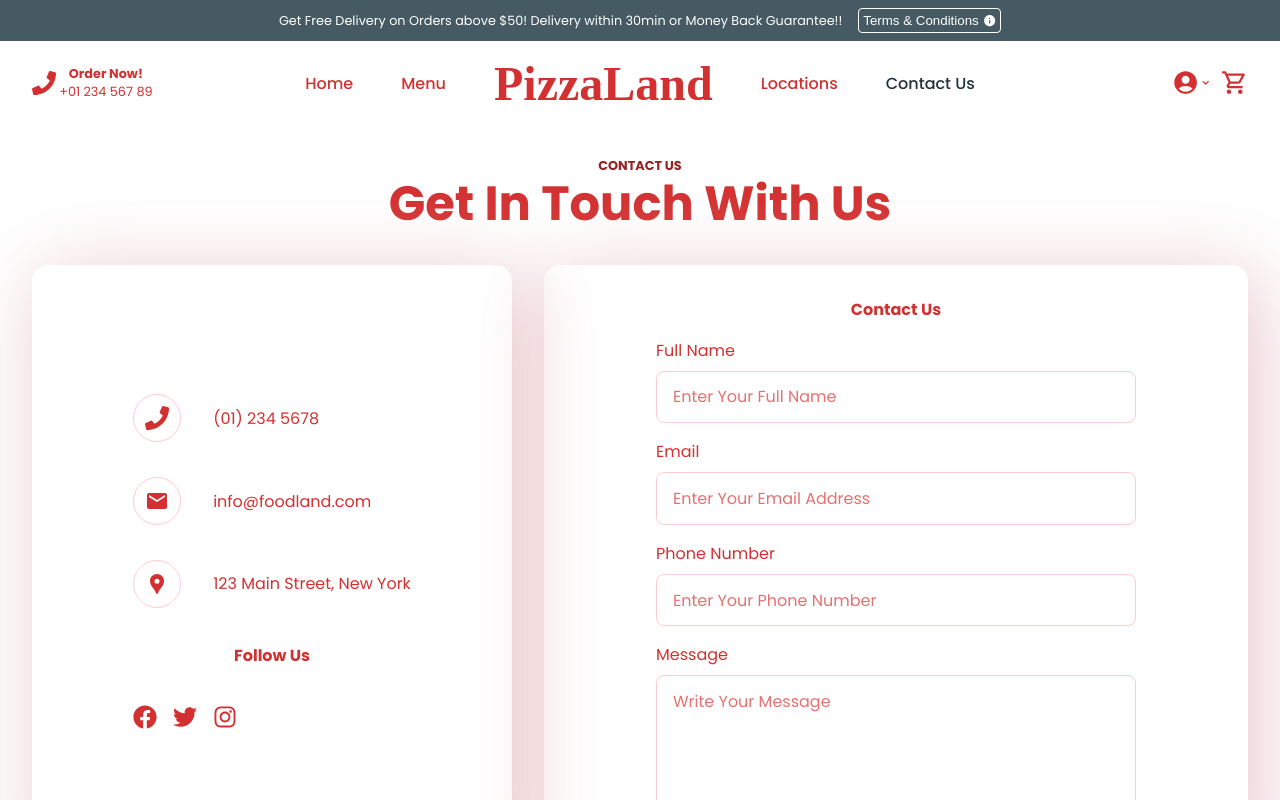
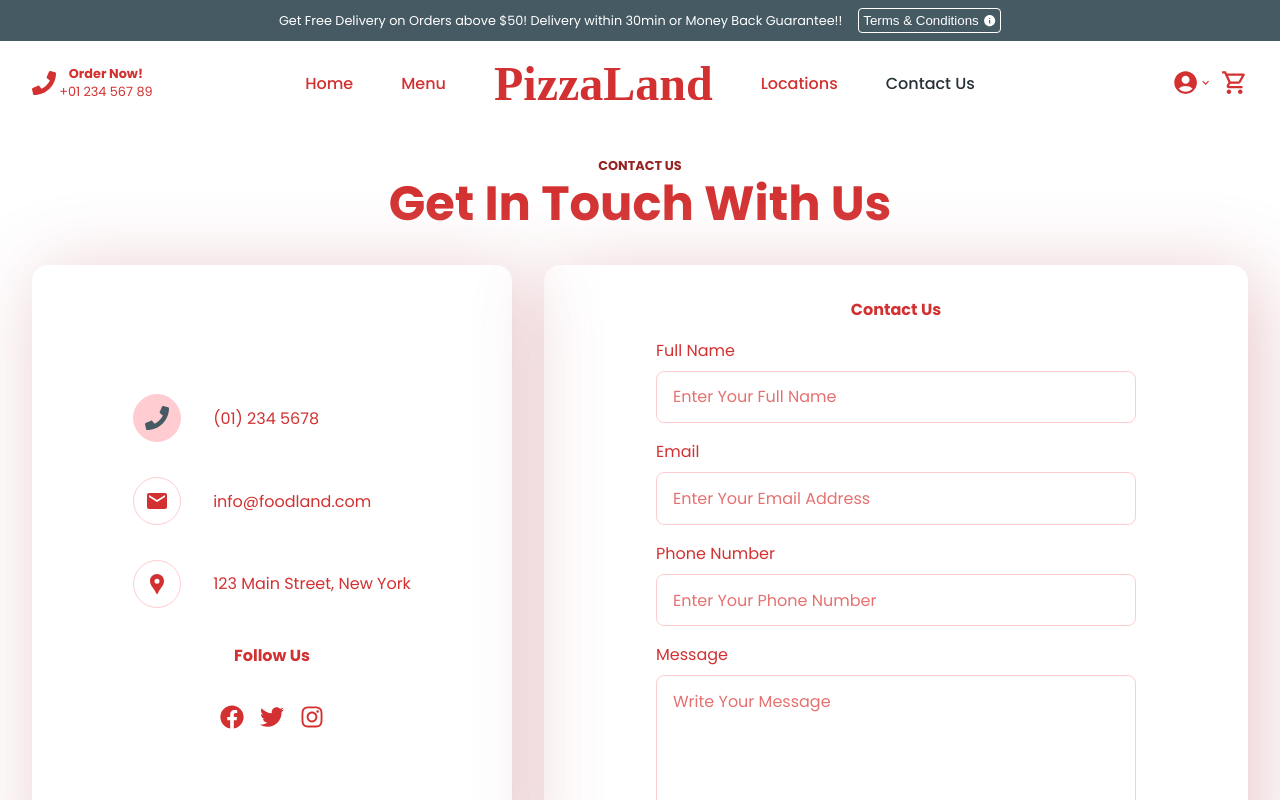
Before and after one commit to zeetaen1989/pizza-delivery, a Next.js app: page /contact in a window 1280 px wide. In both pictures the pointer is over the element 157 px from the left and 418 px from the top of the page. Shown: the top 800 px of the page. Built offline with nearby package versions, Linux system fonts and the light colour scheme; a web font is replaced by a local one.

Commit message:
style: hover effect added to each social icons

```diff
--- a/components/layouts/Contact/Contact.module.scss
+++ b/components/layouts/Contact/Contact.module.scss
@@ -32,13 +32,29 @@
           display: grid;
           place-items: center;
           font-size: 1.5rem;
+          transition: all 0.25s ease-in-out;
+
+          &:hover {
+            background-color: a.$primary-clr-1;
+            color: a.$secondary-clr-2;
+          }
         }
       }
 
       .social__links {
         display: flex;
+        justify-content: center;
         gap: 1rem;
         font-size: 1.5rem;
+
+        a {
+          transition: all 0.25s ease-in-out;
+
+          &:hover {
+            color: a.$secondary-clr-2;
+            transform: translateY(-3px);
+          }
+        }
       }
     }
 
```
